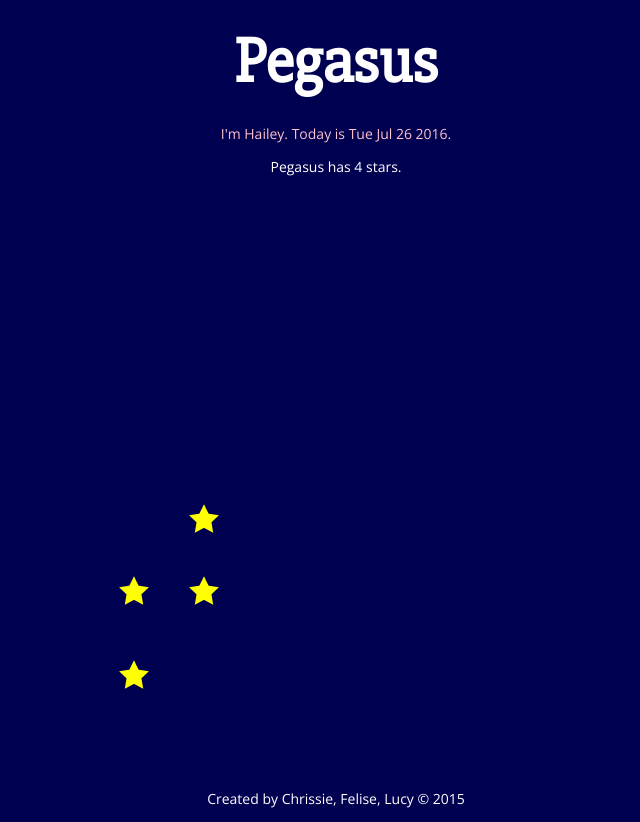
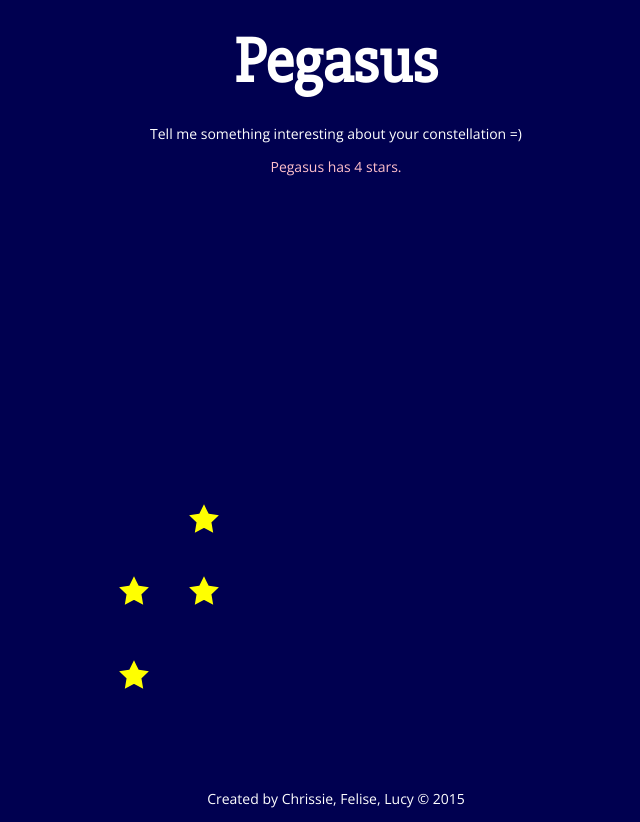
Before and after one commit to Lucy-Qingya-Wu/constellations, a plain HTML site: page index.html in a window 1280 px wide. Shown: the top 822 px of the page, without its empty margins (304-944 px from the left). Drawn offline with nearby package versions, Linux system fonts and the light colour scheme.

Commit message:
updates on sample js code.

```diff
--- a/index.html
+++ b/index.html
@@ -16,10 +16,9 @@
 
     <h1 id="name"></h1>
 
-    <p id="description">Tell me something interesting about your constellation =)</p>
-
-    <p id="how-many-stars"></p>
-
+    <div id="description-box">
+      <p id="my-description">Tell me something interesting about your constellation =)</p>
+    </div>
     <canvas id="canvas"></canvas>
 
     <footer>
--- a/scripts/your_code.js
+++ b/scripts/your_code.js
@@ -1,7 +1,14 @@
-var description = document.getElementById("description");
-var howManyStars = document.getElementById("how-many-stars");
-var date = new Date().toDateString()
+// Create a paragraph <p> element and name it.
+var constellationDescription = document.createElement("p");
 
-description.innerHTML = "I'm Hailey. Today is " + date + "."
-description.style.color = "pink"
-howManyStars.innerHTML = constellation["name"] + " has " + constellation["stars"].length + " stars."
+// Get a description box from document and name it.
+var descriptionBox = document.getElementById("description-box");
+
+// Append constellation description paragraph (<p>) to descriptionBox
+descriptionBox.appendChild(constellationDescription);
+
+// Put text for the constellation description.
+constellationDescription.innerHTML = constellation["name"] + " has " + constellation["stars"].length + " stars."
+
+// You can change style of elements with JavaScript! Wow~
+constellationDescription.style.color = "pink"
```
